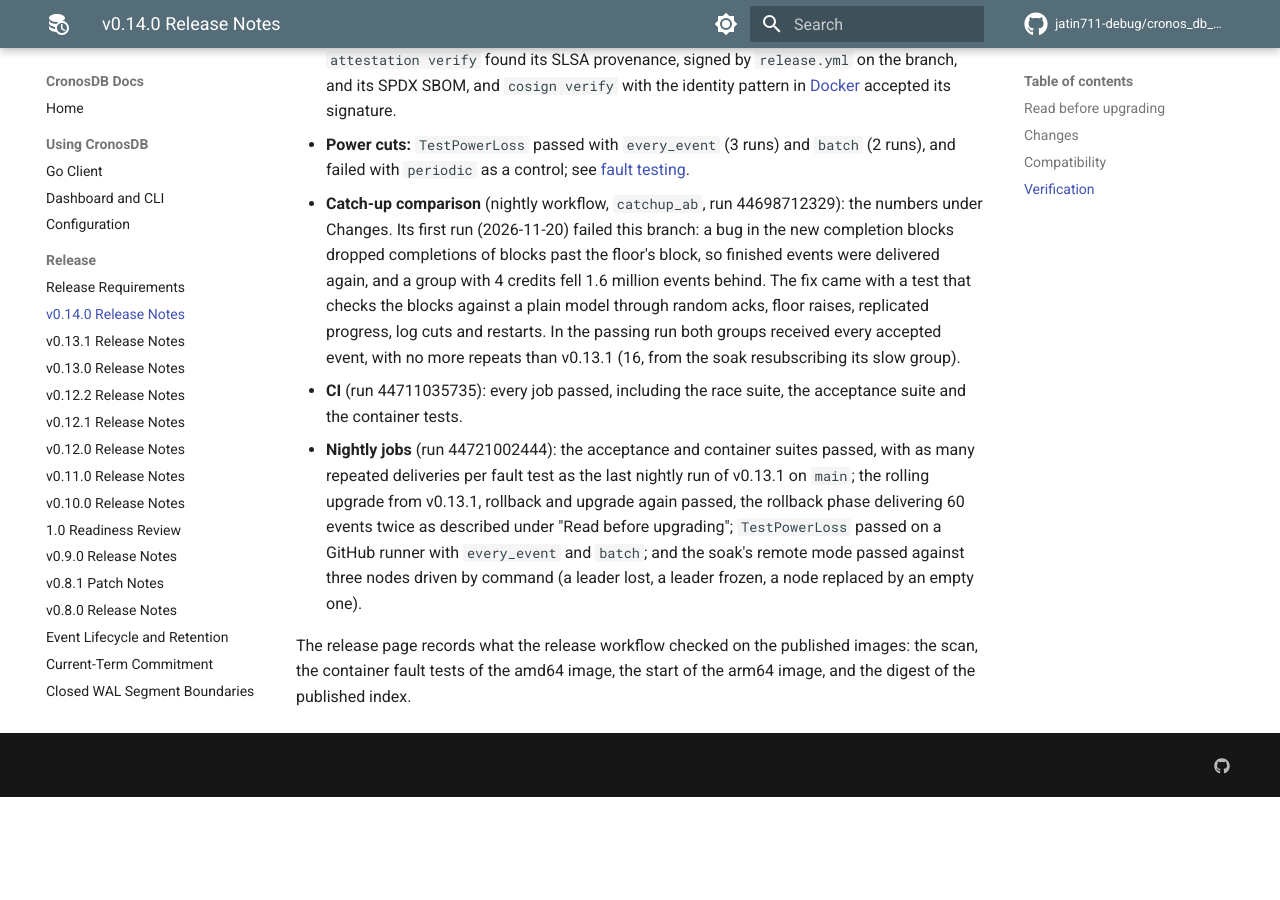
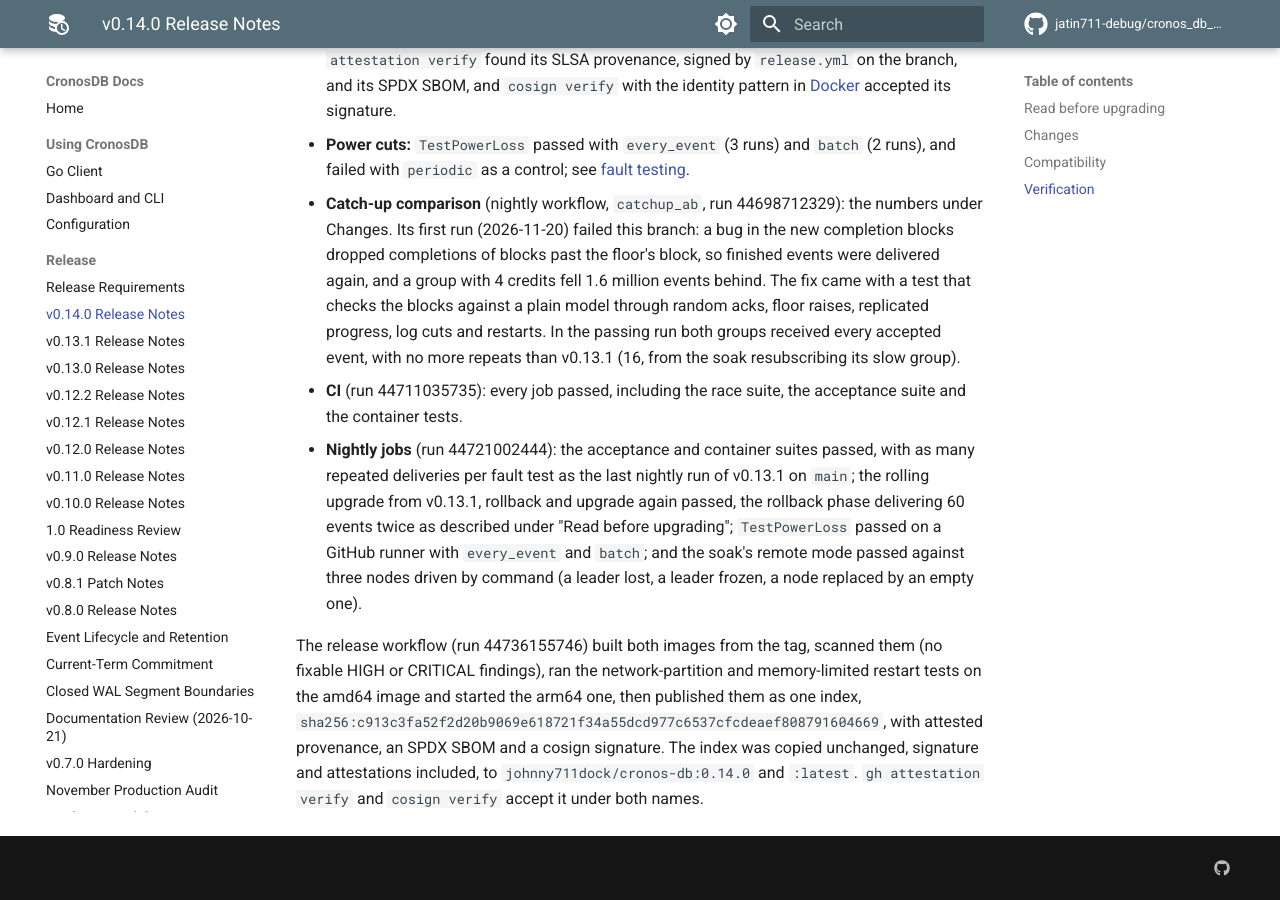
Before and after one commit to jatin711-debug/cronos_db_golang, an MkDocs documentation site: the page built from docs/RELEASE_V0.14.0.md, in a window 1280 px wide and 900 px high, scrolled down 2936 px. Built offline with MkDocs 1.6.1 and Material for MkDocs 9.7.7, drawn with Linux system fonts in a browser that asks for light colours; comment, search, counter and statistics services are not loaded; before the commit the page ends 3733 px from its top, so only the background shows below that.

Commit message:
docs: record the v0.14.0 publication and pin its image digest
Co-Authored-By: Claude Opus 5.5 <noreply@anthropic.com>

```diff
--- a/docs/RELEASE_V0.14.0.md
+++ b/docs/RELEASE_V0.14.0.md
@@ -157,6 +157,10 @@ Before the release:
   passed against three nodes driven by command (a leader lost, a leader
   frozen, a node replaced by an empty one).
 
-The release page records what the release workflow checked on the published
-images: the scan, the container fault tests of the amd64 image, the start of
-the arm64 image, and the digest of the published index.
+The release workflow (run 44736155746) built both images from the tag, scanned
+them (no fixable HIGH or CRITICAL findings), ran the network-partition and
+memory-limited restart tests on the amd64 image and started the arm64 one,
+then published them as one index, `sha256:c913c3fa52f2d20b9069e618721f34a55dcd977c6537cfcdeaef808791604669`, with attested provenance, an SPDX
+SBOM and a cosign signature. The index was copied unchanged, signature and
+attestations included, to `johnny711dock/cronos-db:0.14.0` and `:latest`.
+`gh attestation verify` and `cosign verify` accept it under both names.
```
Also changed, not shown: DOCKER.md (+2 -1 lines), docs/PRODUCTION_RELEASE.md (+9 -0 lines).
